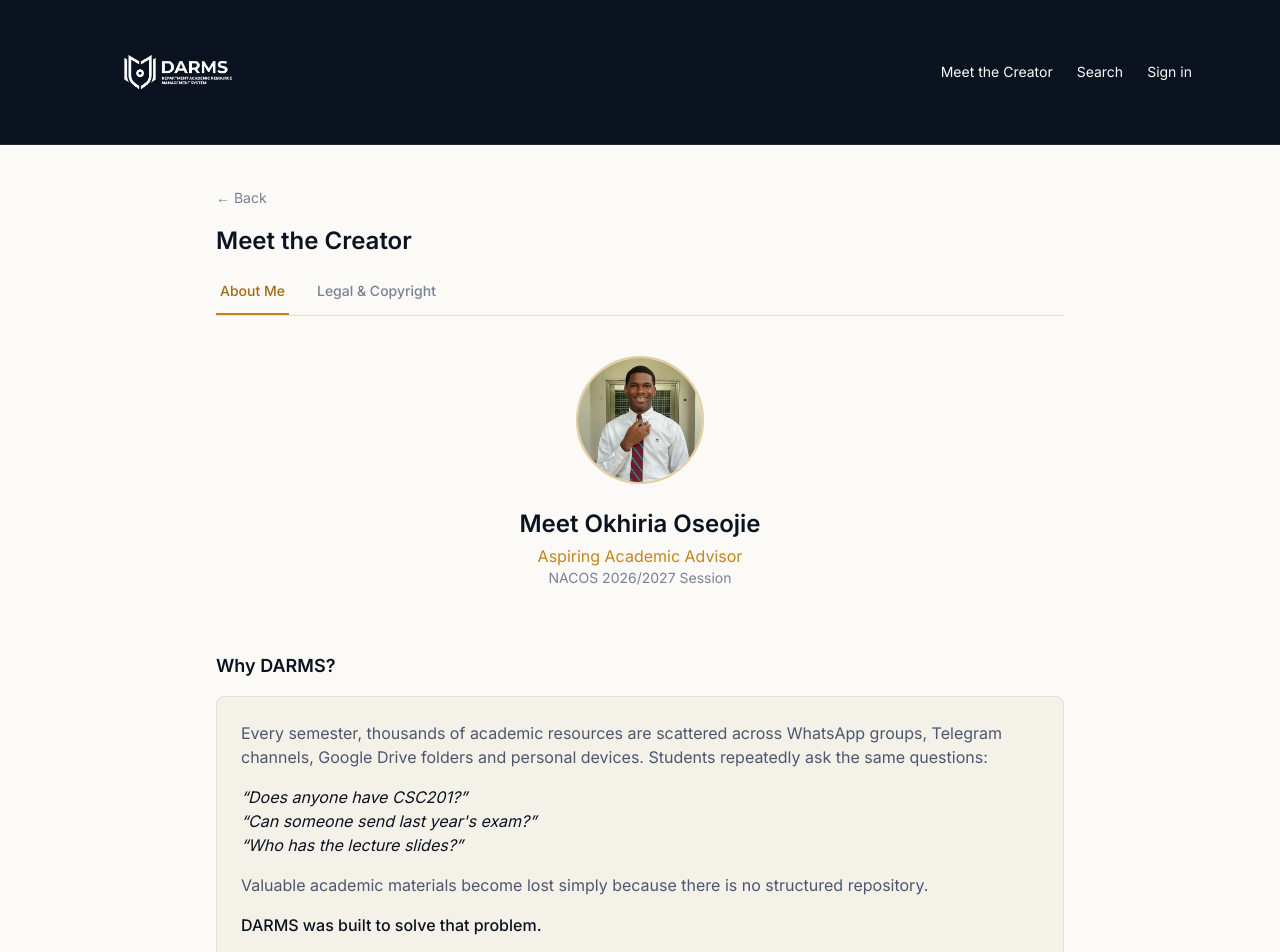
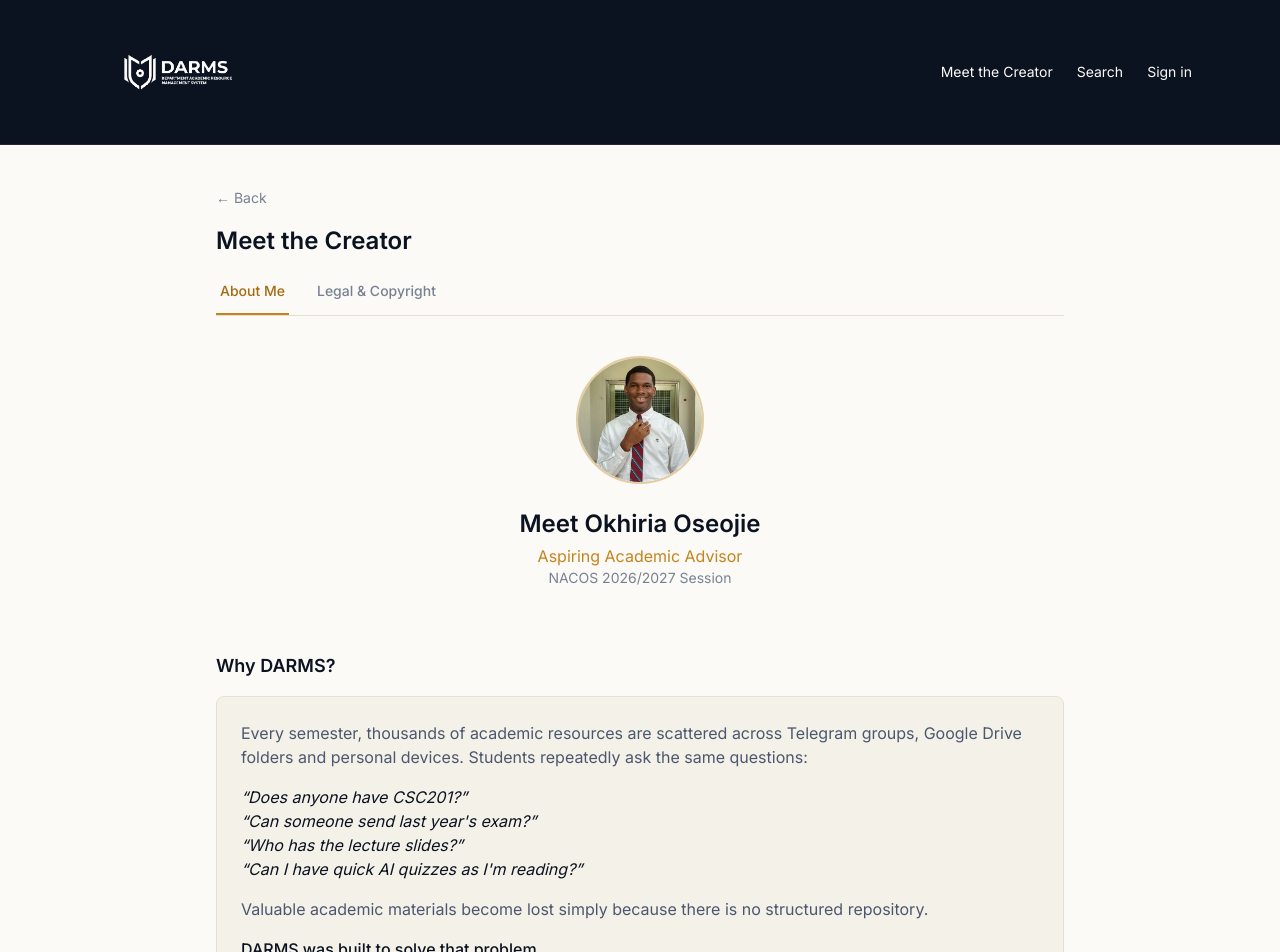
Before and after one commit to okhiriaoseojie17/DARMS, a Next.js app: page /creator/about in a window 1280 px wide. Shown: the top 952 px of the page. Built offline with nearby package versions, Linux system fonts and the light colour scheme; no server answers.

Commit message:
Creators Page

```diff
--- a/src/app/(public)/creator/about/page.tsx
+++ b/src/app/(public)/creator/about/page.tsx
@@ -88,8 +88,7 @@ export default function AboutCreatorPage() {
         <h3 className="mb-4 text-lg font-semibold text-ink-950">Why DARMS?</h3>
         <div className="space-y-4 rounded-lg border border-paper-200 bg-paper-100 p-6 text-ink-700/80">
           <p>
-            Every semester, thousands of academic resources are scattered across WhatsApp
-            groups, Telegram channels, Google Drive folders and personal devices. Students
+            Every semester, thousands of academic resources are scattered across Telegram groups, Google Drive folders and personal devices. Students
             repeatedly ask the same questions:
           </p>
           <p className="italic text-ink-950">
@@ -98,6 +97,8 @@ export default function AboutCreatorPage() {
             &ldquo;Can someone send last year&apos;s exam?&rdquo;
             <br />
             &ldquo;Who has the lecture slides?&rdquo;
+            <br />
+            &ldquo;Can I have quick AI quizzes as I&apos;m reading?&rdquo;
           </p>
           <p>
             Valuable academic materials become lost simply because there is no structured
```
